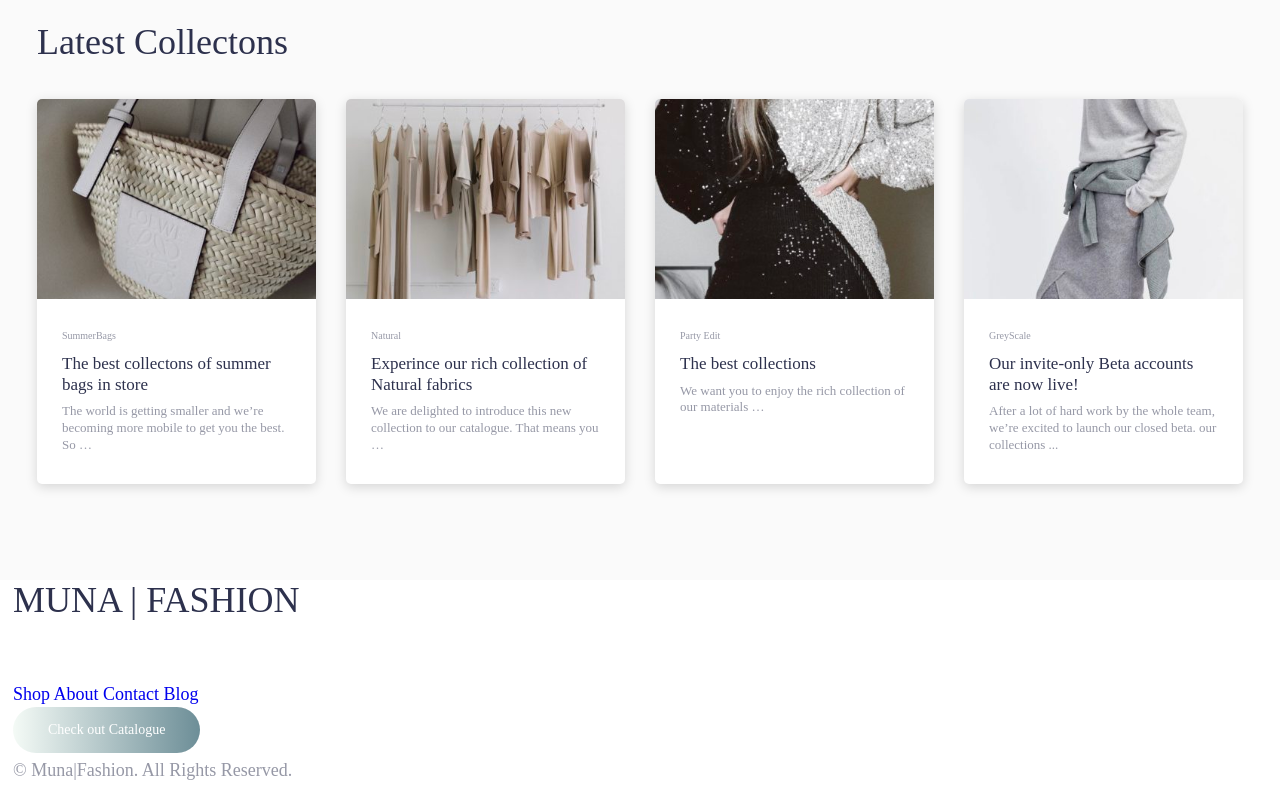
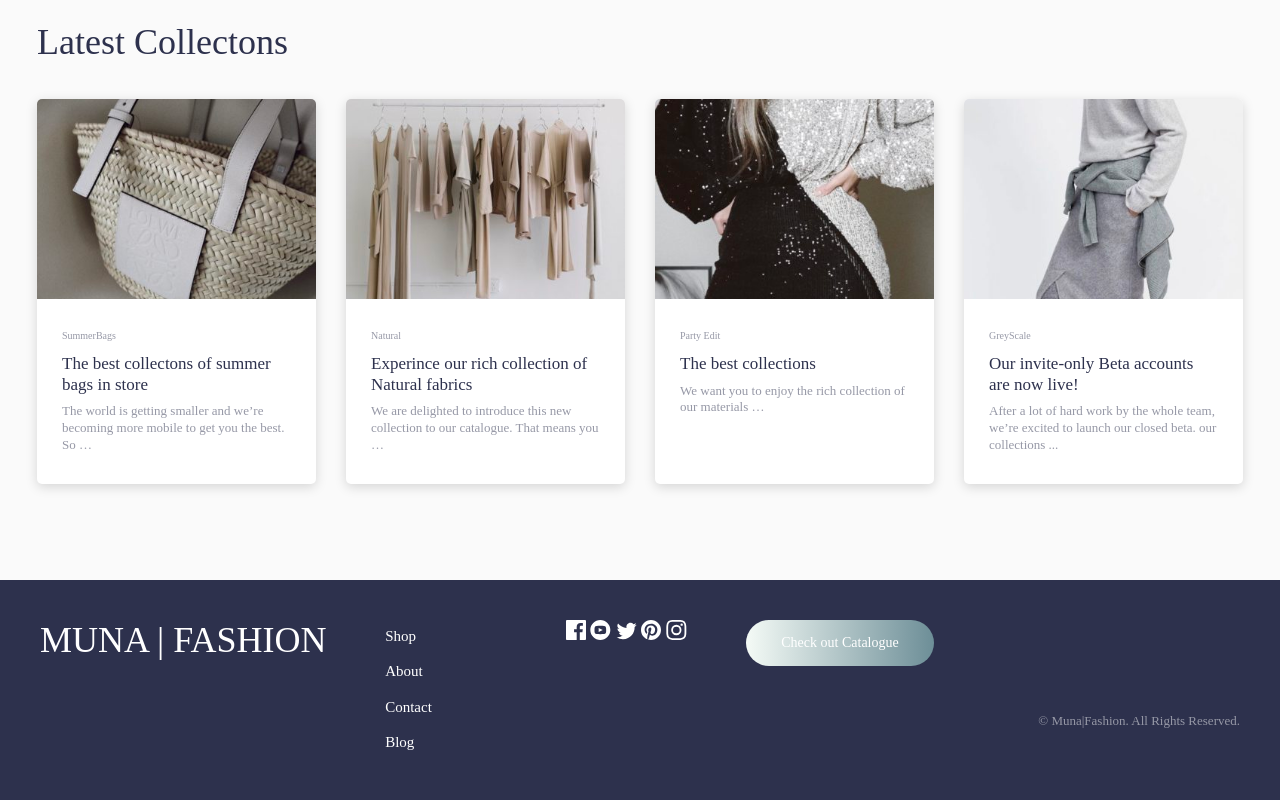
Before and after one commit to Chris-uche/Munachimso, a plain HTML site: page index.html in a window 1280 px wide. Shown: the part 683-1483 px from the top of the page. Drawn offline with nearby package versions, Linux system fonts and the light colour scheme; files that its build step writes are made by us from their sources.

Commit message:
New files

```diff
--- a/scss/style.scss
+++ b/scss/style.scss
@@ -5,4 +5,5 @@
 @import "header";
 @import "hero";
 @import "features";
-@import "articles"
+@import "articles";
+@import "footer";
```
